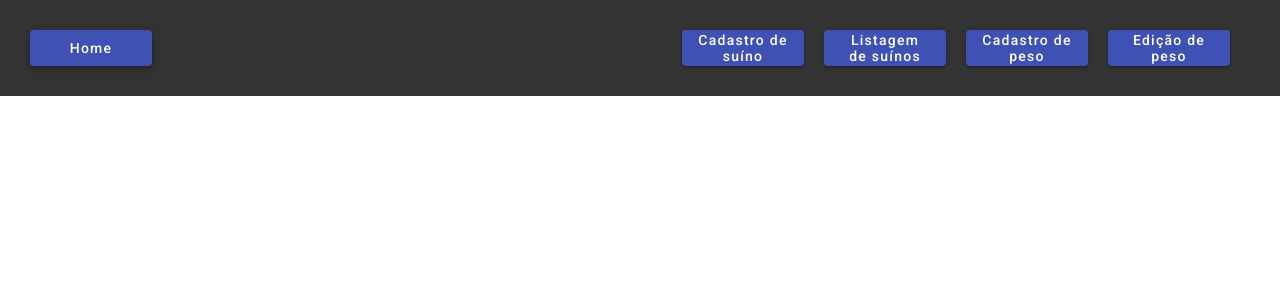
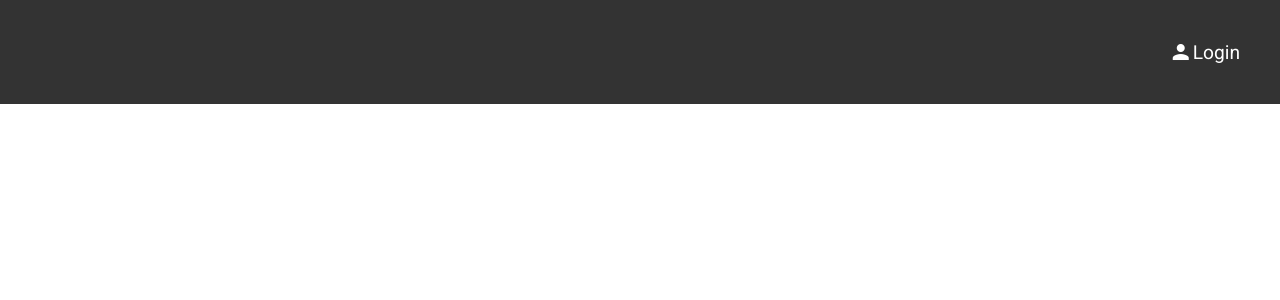
Before and after one commit to everaldina/SuinoFarm-Manager, an Angular app: page /login in a window 1280 px wide. Both pictures are taken after a click on the button "Home". Shown: the top 300 px of the page. Built offline with nearby package versions, Linux system fonts and the light colour scheme.

Commit message:
update auth

```diff
--- a/src/app/app.component.css
+++ b/src/app/app.component.css
@@ -34,12 +34,12 @@ nav {
     justify-content: flex-end;
 }
 
-.navbar-right a:hover {
+.navbar-right div:hover {
     color: black;
     background-color: #fff;
 }
 
-.navbar-right a {
+.navbar-right div {
     margin-left: 10px;
     color: #fff;
     text-decoration: none;
@@ -50,3 +50,18 @@ button{
     width: 20%;
     margin-right: 20px;
 }
+
+#login {
+    display: flex;
+    justify-content: flex-end;
+    align-items: center;
+    background-color: #333;
+    color: #fff;
+    padding: 10px;
+}
+
+#login:hover {
+    color: black;
+    background-color: #fff;
+    cursor: pointer;
+}
--- a/src/app/app.component.html
+++ b/src/app/app.component.html
@@ -1,17 +1,19 @@
 <div id="header">
-    <nav>
+    <nav *ngIf="!isLoggedIn()">
+      <div class="navbar-right">
+        <div id="login" (click)="paraLogin()">
+          <mat-icon>person</mat-icon>
+          <span >Login</span>
+        </div>
+      </div>
+    </nav>
+
+    <nav *ngIf="isLoggedIn()">
       <div class="navbar-left">
         <button mat-raised-button color="primary" (click)="paraHome()">Home</button>
       </div>
-      <div *ngIf="!isLogged">
-        <div class="navbar-right">
-          <button mat-raised-button color="primary" (click)="paraLogin()">
-              Login
-          </button>
-        </div>
-      </div>
 
-      <div *ngIf="isLogged" class="navbar-right">
+      <div class="navbar-right">
         <button mat-raised-button color="primary" (click)="paraFormCadastro()">
             Cadastro de suíno
         </button>
--- a/src/app/app.component.ts
+++ b/src/app/app.component.ts
@@ -9,10 +9,9 @@ import { AutenticacaoService } from './services/autenticacao.service';
 })
 export class AppComponent {
   title = 'SuinoFarm-Manager';
-  isLogged: boolean;
 
   constructor(private rotas: Router, private rotaAtiva: ActivatedRoute, private autenticacao: AutenticacaoService) {
-    this.isLogged = autenticacao.isLoggedIn();
+
   }
 
   paraCadastroPeso() {
@@ -42,4 +41,8 @@ export class AppComponent {
   paraHome() {
     this.rotas.navigate(['']);
   }
+
+  isLoggedIn(): boolean {
+    return this.autenticacao.isLoggedIn();
+  }
 }
--- a/src/app/app.module.ts
+++ b/src/app/app.module.ts
@@ -16,6 +16,7 @@ import { MatInputModule } from '@angular/material/input';
 import { MatDatepickerModule } from '@angular/material/datepicker';
 import { MatNativeDateModule } from '@angular/material/core';
 import { MatButtonModule } from '@angular/material/button';
+import { MatIconModule } from '@angular/material/icon';
 import { provideAnimationsAsync } from '@angular/platform-browser/animations/async';
 
 import { FormCadastroComponent } from './components/form-cadastro/form-cadastro.component';
@@ -62,7 +63,8 @@ const routes: Routes = [
     MatInputModule,
     MatDatepickerModule,
     MatNativeDateModule,
-    MatButtonModule
+    MatButtonModule,
+    MatIconModule
   ],
   providers: [
     {provide: HTTP_INTERCEPTORS, useClass: AuthInterceptor, multi: true},
--- a/src/app/auth/environment.auth.ts
+++ b/src/app/auth/environment.auth.ts
@@ -1,3 +1,3 @@
 export const environment = {
-    apiKey: 'SUA_CHAVE_API'
+    apiKey: 'AIzaSyA-GoCPIUPAGff3XhsiOd-IsOviBBQQOOE'
 };
```
